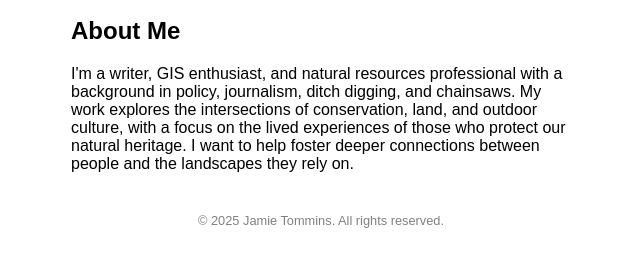
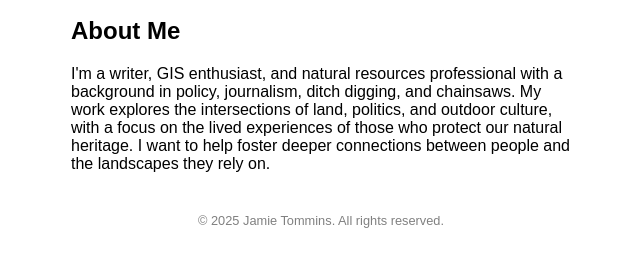
Before and after one commit to JTommins/website, a plain HTML site: page index.html in a window 1280 px wide. Shown: the part 604-870 px from the top of the page, without its empty margins (319-959 px from the left). Drawn offline with Linux system fonts and the light colour scheme.

Commit message:
Update index.html

```diff
--- a/index.html
+++ b/index.html
@@ -27,7 +27,7 @@
             <p>
                 I'm a writer, GIS enthusiast, and natural resources professional with a background in policy, journalism, ditch
                 digging, and chainsaws.
-                My work explores the intersections of conservation, land, and outdoor culture, with a focus on the lived experiences
+                My work explores the intersections of land, politics, and outdoor culture, with a focus on the lived experiences
                 of those who protect our natural heritage.
                 I want to help foster deeper connections between people and the landscapes they rely on.
             </p>
```
